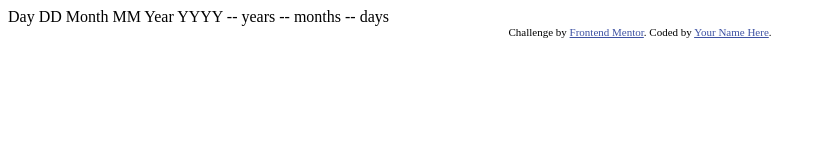
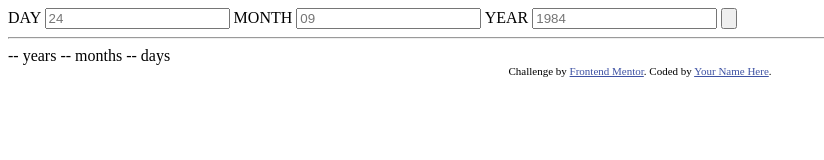
Before and after one commit to Mayonesa90/age-calculator-app-main, a plain HTML site: page index.html in a window 1280 px wide. Shown: the whole page, without its empty margins (0-824 px from the left). Drawn offline with Linux system fonts and the light colour scheme.

Commit message:
basic html added, created css file

```diff
--- a/index.html
+++ b/index.html
@@ -5,6 +5,8 @@
   <meta name="viewport" content="width=device-width, initial-scale=1.0"> <!-- displays site properly based on user's device -->
 
   <link rel="icon" type="image/png" sizes="32x32" href="./assets/images/favicon-32x32.png">
+
+  <link rel="stylesheet" href="styles.css">
 
   <title>Frontend Mentor | Age calculator app</title>
 
@@ -15,23 +17,29 @@
   </style>
 </head>
 <body>
+<div class="wrapper">
+  <form action="" class="form">
+    <label for="day" class="title">DAY</label>
+    <input type="number" class="input" id="day" placeholder="24">
 
-  Day
-  DD
+    <label for="month" class="title">MONTH</label>
+    <input type="number" class="input" id="month" placeholder="09">
 
-  Month
-  MM
+    <label for="year" class="title">YEAR</label>
+    <input type="number" class="input" id="year" placeholder="1984">
 
-  Year
-  YYYY
+    <input type="button" class="btn" id="btn">
+    <hr>
+
 
   -- years
   -- months
   -- days
-
+  </form>
   <div class="attribution">
     Challenge by <a href="https://www.frontendmentor.io?ref=challenge" target="_blank">Frontend Mentor</a>.
     Coded by <a href="#">Your Name Here</a>.
   </div>
+</div>
 </body>
 </html>
```
Also changed, not shown: styles.css (added).
